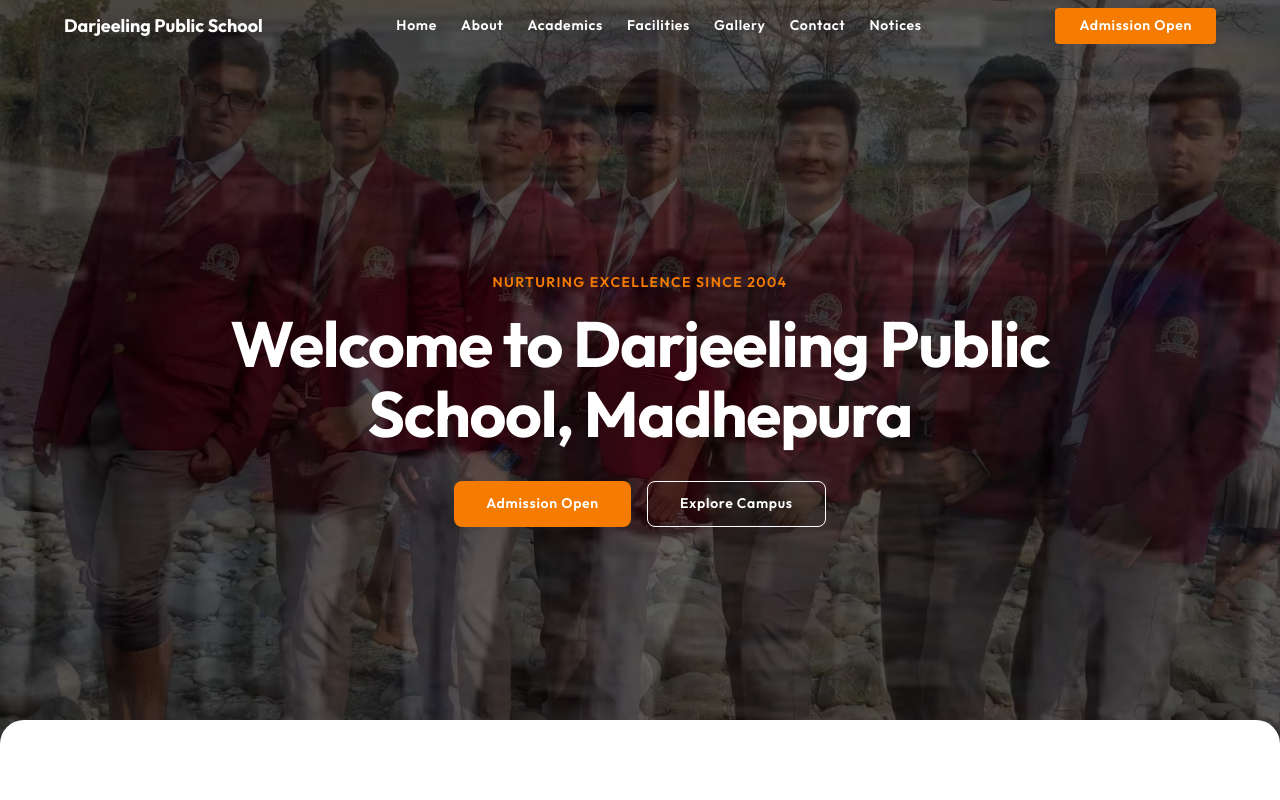
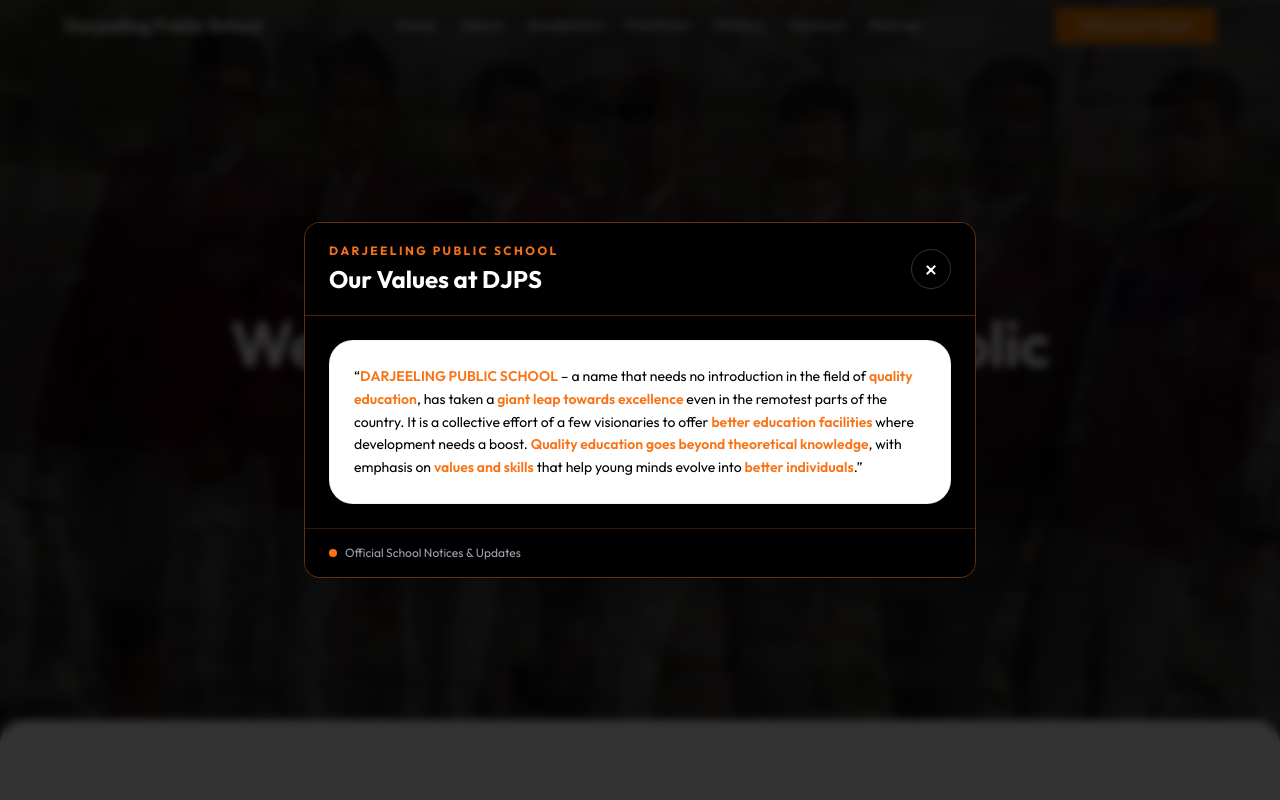
Before and after one commit to sona1225new-eng/dps-school, a React (Vite) app: page / in a window 1280 px wide. Both pictures are taken after a click on the link "About". Shown: the top 800 px of the page. Built offline with nearby package versions, Linux system fonts and the light colour scheme.

Commit message:
add about section

```diff
--- a/src/App.jsx
+++ b/src/App.jsx
@@ -134,6 +134,10 @@
 
     <a
       href="#"
+      onClick={(event) => {
+        event.preventDefault();
+        setModalOpen('aboutModal');
+      }}
       className="text-white hover:text-orange-400 transition-colors text-label-lg font-label-lg"
     >
       About
@@ -230,7 +234,13 @@
         <a
           key={item}
           href="#"
-          onClick={() => setIsMobileMenuOpen(false)}
+          onClick={(event) => {
+            event.preventDefault();
+            setIsMobileMenuOpen(false);
+            if (item === 'About') {
+              setModalOpen('aboutModal');
+            }
+          }}
           className="text-white text-label-lg font-label-lg hover:text-orange-400 transition-colors"
         >
           {item}
@@ -325,6 +335,21 @@
         </div>
       </Modal>
 
+      {/* ================= ABOUT MODAL ================= */}
+
+      <Modal
+        id="aboutModal"
+        title="Our Values at DJPS"
+        isOpen={modalOpen === 'aboutModal'}
+        onClose={() => setModalOpen('')}
+      >
+        <div className="space-y-5 rounded-3xl border border-orange-200/40 bg-white px-6 py-6 text-black shadow-sm">
+          <p className="text-sm leading-relaxed">
+            “<span className="font-semibold text-orange-500">DARJEELING PUBLIC SCHOOL</span> – a name that needs no introduction in the field of <span className="font-semibold text-orange-500">quality education</span>, has taken a <span className="font-semibold text-orange-500">giant leap towards excellence</span> even in the remotest parts of the country. It is a collective effort of a few visionaries to offer <span className="font-semibold text-orange-500">better education facilities</span> where development needs a boost. <span className="font-semibold text-orange-500">Quality education goes beyond theoretical knowledge</span>, with emphasis on <span className="font-semibold text-orange-500">values and skills</span> that help young minds evolve into <span className="font-semibold text-orange-500">better individuals</span>.”
+          </p>
+        </div>
+      </Modal>
+
       {/* ================= NEWS MODAL ================= */}
 
       <Modal
```
